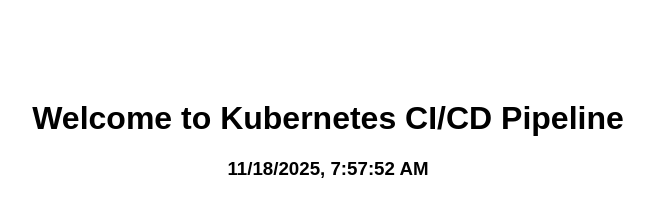
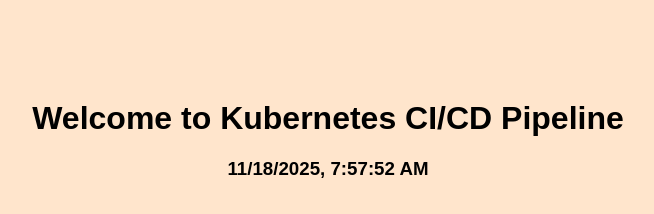
Before and after one commit to lawrence15may/k8s-internal-demo, a plain HTML site: page index.html in a window 1280 px wide. Shown: the whole page, without its empty margins (312-966 px from the left). Drawn offline with Linux system fonts and the light colour scheme.

Commit message:
index file changes

```diff
--- a/index.html
+++ b/index.html
@@ -3,7 +3,7 @@
   <head>
     <title>Welcome Page</title>
   </head>
-  <body style="text-align:center; font-family:sans-serif; margin-top:100px;">
+  <body style="text-align:center; font-family:sans-serif; margin-top:100px; background-color:#FFE5CC;">
     <h1>Welcome to Kubernetes CI/CD Pipeline</h1>
     <h3><script>document.write(new Date().toLocaleString());</script></h3>
   </body>
```
